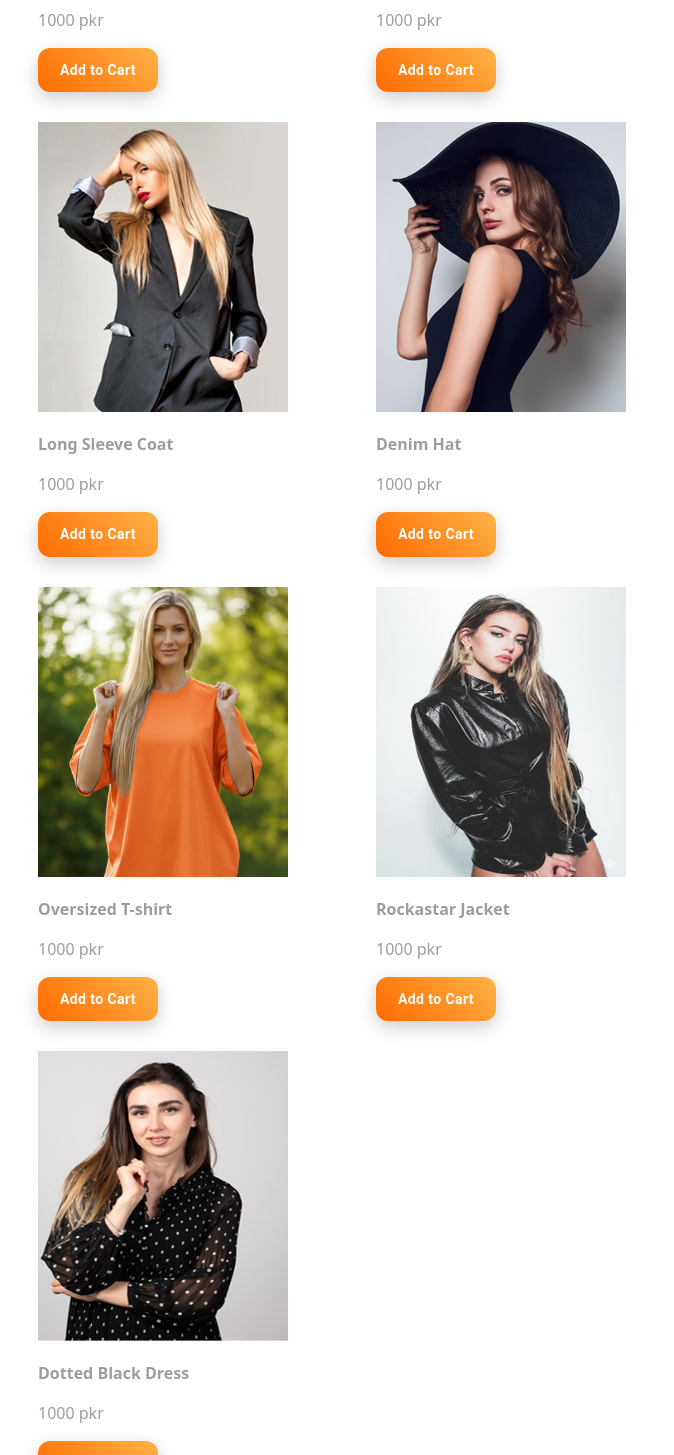
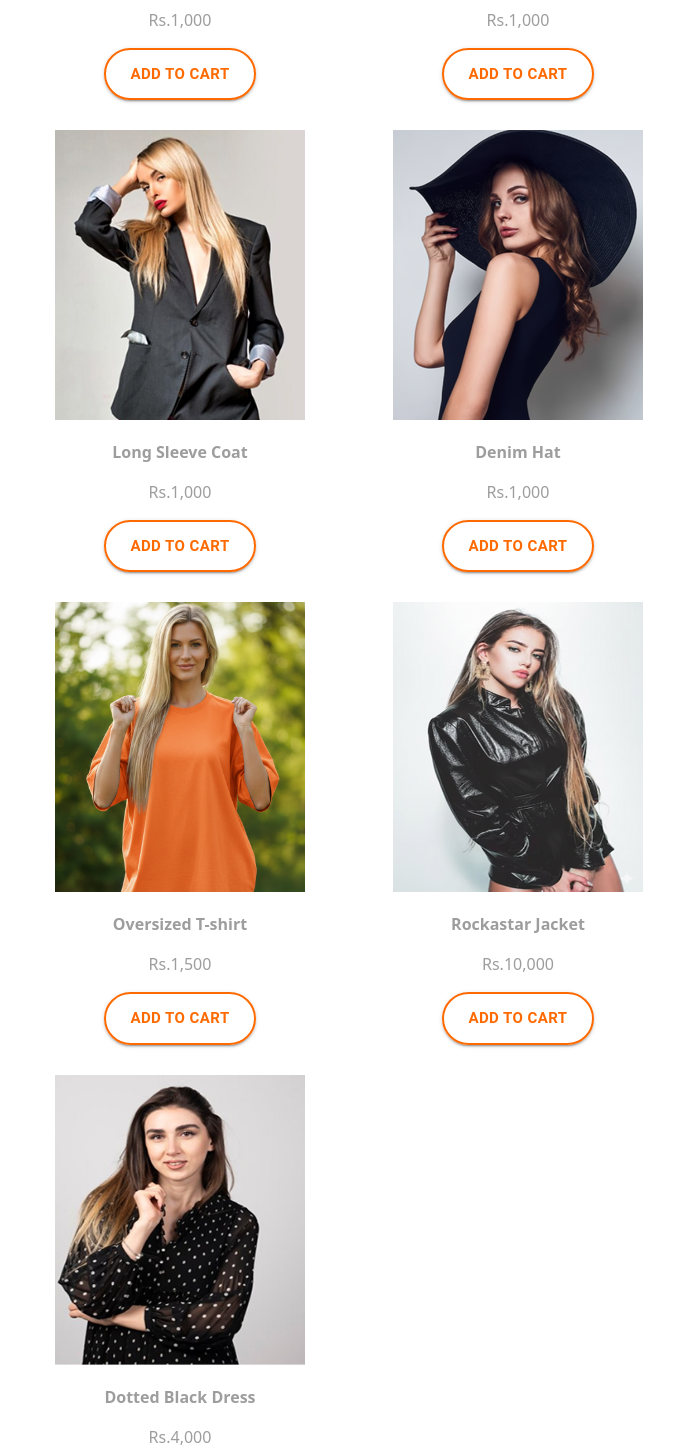
Before and after one commit to abdulrehmangull495/Arecom, a React (Vite) app: page /Shop in a window 1280 px wide. Shown: the part 1420-2875 px from the top of the page, without its empty margins (152-826 px from the left). Built offline with nearby package versions, Linux system fonts and the light colour scheme.

Commit message:
update code

```diff
--- a/src/components/Home.css
+++ b/src/components/Home.css
@@ -482,12 +482,12 @@
   width: 100%;
   font-size: 14.5px;
 }
-.camelcoatpic {
-  max-width: 270px;
+.camelcoatboy {
+  max-width: 200px;
   width: 100%;
   height: 400px;
 }
-.darkgreycoatpic {
+.darkgreycoatgirl {
   max-width: 200px;
   height: 400px;
   width: 100%;
--- a/src/components/Home.jsx
+++ b/src/components/Home.jsx
@@ -410,7 +410,7 @@ const Home = () => {
       </div>
       <div className="lastsection">
         <div>
-          <img src="camelcoat.png" className="camelcoatboy" alt="" />
+          <img src="camelcoat.png" className="camelcoatpic" alt="" />
         </div>
         <div className="subsdiv">
           <h6 className="subscribeto">Subscribe To Our Newsletter</h6>
@@ -423,7 +423,7 @@ const Home = () => {
           </div>
         </div>
         <div>
-          <img src="darkgreycoat.png" className="darkgreycoatgirl" alt="" />
+          <img src="darkgreycoat.png" className="darkgreycoatpic" alt="" />
         </div>
       </div>
 
--- a/src/components/Shop.jsx
+++ b/src/components/Shop.jsx
@@ -71,169 +71,193 @@ const Shop = () => {
           </div>
         </div>
         <div className="right">
-          <h6>Best selling</h6>
+          <h6 className="bestselling">Best selling</h6>
           <div className="imgssec">
             <div className="row">
-              <div className="col-lg-4 col-md-6 col-12">
+              <div className="col-lg-4 col-md-6 col-12 btnalldiv">
                 <img src="roundedredhat.png" alt="" />
                 <p className="imgtitle">Rounded Red Hat</p>
 
-                <p>1000 pkr</p>
-                 <Button
+                <p>Rs.1,000</p>
+                <Button
                   variant="contained"
                   sx={{
-                    background: "linear-gradient(45deg, #ff6a00, #ffb347)",
-                    color: "#fff",
-                    padding: "10px 22px",
-                    fontWeight: "bold",
-                    borderRadius: "12px",
-                    textTransform: "none",
-                    boxShadow: "0 6px 18px rgba(0,0,0,0.2)",
+                    background: "transparent",
+                    color: "#ff6a00",
+                    border: "2px solid #ff6a00",
+                    padding: "11px 24px", // Border width ki wajah se padding 1px kam ki hai
+                    fontWeight: "600",
+                    fontSize: "15px",
+                    borderRadius: "30px", // Full rounded pill-shape button
+                    cursor: "pointer",
+                    transition: "all 0.3s ease",
+
                     "&:hover": {
-                      background: "linear-gradient(45deg, #ff5a00, #ffa500)",
-                      boxShadow: "0 8px 22px rgba(0,0,0,0.3)",
+                      background: "#ff6a00",
+                      color: "#ffffff",
+                      boxShadow: "0 8px 20px rgba(255, 106, 0, 0.25)", // Soft clean glow sirf hover par
                     },
                   }}
                 >
                   Add to Cart
                 </Button>
               </div>
-              <div className="col-lg-4 col-md-6 col-12">
+              <div className="col-lg-4 col-md-6 col-12 btnalldiv">
                 <img src="LinenblendShirt.png" alt="" />
                 <p className="imgtitle">Linen-blend Shirt</p>
-                <p>1000 pkr</p>
+                <p>Rs.1,000</p>
                 <Button
                   variant="contained"
                   sx={{
-                    background: "linear-gradient(45deg, #ff6a00, #ffb347)",
-                    color: "#fff",
-                    padding: "10px 22px",
-                    fontWeight: "bold",
-                    borderRadius: "12px",
-                    textTransform: "none",
-                    boxShadow: "0 6px 18px rgba(0,0,0,0.2)",
+                    background: "transparent",
+                    color: "#ff6a00",
+                    border: "2px solid #ff6a00",
+                    padding: "11px 24px", // Border width ki wajah se padding 1px kam ki hai
+                    fontWeight: "600",
+                    fontSize: "15px",
+                    borderRadius: "30px", // Full rounded pill-shape button
+                    cursor: "pointer",
+                    transition: "all 0.3s ease",
+
                     "&:hover": {
-                      background: "linear-gradient(45deg, #ff5a00, #ffa500)",
-                      boxShadow: "0 8px 22px rgba(0,0,0,0.3)",
-                    },
-                  }}
-                >
-                  Add to Cart
-                </Button>
-
-
-              </div>
-              <div className="col-lg-4 col-md-6 col-12">
-                <img src="longsleevecoat.png" alt="" />
-                <p className="imgtitle">Long Sleeve Coat</p>
-                <p>1000 pkr</p>
-                <Button
-                  variant="contained"
-                  sx={{
-                    background: "linear-gradient(45deg, #ff6a00, #ffb347)",
-                    color: "#fff",
-                    padding: "10px 22px",
-                    fontWeight: "bold",
-                    borderRadius: "12px",
-                    textTransform: "none",
-                    boxShadow: "0 6px 18px rgba(0,0,0,0.2)",
-                    "&:hover": {
-                      background: "linear-gradient(45deg, #ff5a00, #ffa500)",
-                      boxShadow: "0 8px 22px rgba(0,0,0,0.3)",
-                    },
-                  }}
-                >
-                  Add to Cart
-                </Button>
-
-              </div>
-              <div className="col-lg-4 col-md-6 col-12">
-                <img src="denimhat.png" alt="" />
-                <p className="imgtitle">Denim Hat</p>
-                <p>1000 pkr</p>
-                <Button
-                  variant="contained"
-                  sx={{
-                    background: "linear-gradient(45deg, #ff6a00, #ffb347)",
-                    color: "#fff",
-                    padding: "10px 22px",
-                    fontWeight: "bold",
-                    borderRadius: "12px",
-                    textTransform: "none",
-                    boxShadow: "0 6px 18px rgba(0,0,0,0.2)",
-                    "&:hover": {
-                      background: "linear-gradient(45deg, #ff5a00, #ffa500)",
-                      boxShadow: "0 8px 22px rgba(0,0,0,0.3)",
-                    },
-                  }}
-                >
-                  Add to Cart
-                </Button>
-
-              </div>
-              <div className="col-lg-4 col-md-6 col-12">
-                <img src="oversizedtshirt.png" alt="" />
-                <p className="imgtitle">Oversized T-shirt</p>
-                <p>1000 pkr</p>
-                <Button
-                  variant="contained"
-                  sx={{
-                    background: "linear-gradient(45deg, #ff6a00, #ffb347)",
-                    color: "#fff",
-                    padding: "10px 22px",
-                    fontWeight: "bold",
-                    borderRadius: "12px",
-                    textTransform: "none",
-                    boxShadow: "0 6px 18px rgba(0,0,0,0.2)",
-                    "&:hover": {
-                      background: "linear-gradient(45deg, #ff5a00, #ffa500)",
-                      boxShadow: "0 8px 22px rgba(0,0,0,0.3)",
+                      background: "#ff6a00",
+                      color: "#ffffff",
+                      boxShadow: "0 8px 20px rgba(255, 106, 0, 0.25)", // Soft clean glow sirf hover par
                     },
                   }}
                 >
                   Add to Cart
                 </Button>
               </div>
-              <div className="col-lg-4 col-md-6 col-12">
-                <img src="rockstarjacket.png" alt="" />
-                <p className="imgtitle">Rockastar Jacket</p>
-                <p>1000 pkr</p>
+              <div className="col-lg-4 col-md-6 col-12 btnalldiv">
+                <img src="longsleevecoat.png" alt="" />
+                <p className="imgtitle">Long Sleeve Coat</p>
+                <p>Rs.1,000</p>
                 <Button
                   variant="contained"
                   sx={{
-                    background: "linear-gradient(45deg, #ff6a00, #ffb347)",
-                    color: "#fff",
-                    padding: "10px 22px",
-                    fontWeight: "bold",
-                    borderRadius: "12px",
-                    textTransform: "none",
-                    boxShadow: "0 6px 18px rgba(0,0,0,0.2)",
+                    background: "transparent",
+                    color: "#ff6a00",
+                    border: "2px solid #ff6a00",
+                    padding: "11px 24px", // Border width ki wajah se padding 1px kam ki hai
+                    fontWeight: "600",
+                    fontSize: "15px",
+                    borderRadius: "30px", // Full rounded pill-shape button
+                    cursor: "pointer",
+                    transition: "all 0.3s ease",
+
                     "&:hover": {
-                      background: "linear-gradient(45deg, #ff5a00, #ffa500)",
-                      boxShadow: "0 8px 22px rgba(0,0,0,0.3)",
+                      background: "#ff6a00",
+                      color: "#ffffff",
+                      boxShadow: "0 8px 20px rgba(255, 106, 0, 0.25)", // Soft clean glow sirf hover par
                     },
                   }}
                 >
                   Add to Cart
                 </Button>
               </div>
-              <div className="col-lg-4 col-md-6 col-12">
-                <img src="dottedblackdress.png" alt="" />
-                <p className="imgtitle">Dotted Black Dress</p>
-                <p>1000 pkr</p>
+              <div className="col-lg-4 col-md-6 col-12 btnalldiv">
+                <img src="denimhat.png" alt="" />
+                <p className="imgtitle">Denim Hat</p>
+                <p>Rs.1,000</p>
                 <Button
                   variant="contained"
                   sx={{
-                    background: "linear-gradient(45deg, #ff6a00, #ffb347)",
-                    color: "#fff",
-                    padding: "10px 22px",
-                    fontWeight: "bold",
-                    borderRadius: "12px",
-                    textTransform: "none",
-                    boxShadow: "0 6px 18px rgba(0,0,0,0.2)",
+                    background: "transparent",
+                    color: "#ff6a00",
+                    border: "2px solid #ff6a00",
+                    padding: "11px 24px", // Border width ki wajah se padding 1px kam ki hai
+                    fontWeight: "600",
+                    fontSize: "15px",
+                    borderRadius: "30px", // Full rounded pill-shape button
+                    cursor: "pointer",
+                    transition: "all 0.3s ease",
+
                     "&:hover": {
-                      background: "linear-gradient(45deg, #ff5a00, #ffa500)",
-                      boxShadow: "0 8px 22px rgba(0,0,0,0.3)",
+                      background: "#ff6a00",
+                      color: "#ffffff",
+                      boxShadow: "0 8px 20px rgba(255, 106, 0, 0.25)", // Soft clean glow sirf hover par
+                    },
+                  }}
+                >
+                  Add to Cart
+                </Button>
+              </div>
+              <div className="col-lg-4 col-md-6 col-12 btnalldiv">
+                <img src="oversizedtshirt.png" alt="" />
+                <p className="imgtitle">Oversized T-shirt</p>
+                <p>Rs.1,500</p>
+                <Button
+                  variant="contained"
+                  sx={{
+                    background: "transparent",
+                    color: "#ff6a00",
+                    border: "2px solid #ff6a00",
+                    padding: "11px 24px", // Border width ki wajah se padding 1px kam ki hai
+                    fontWeight: "600",
+                    fontSize: "15px",
+                    borderRadius: "30px", // Full rounded pill-shape button
+                    cursor: "pointer",
+                    transition: "all 0.3s ease",
+
+                    "&:hover": {
+                      background: "#ff6a00",
+                      color: "#ffffff",
+                      boxShadow: "0 8px 20px rgba(255, 106, 0, 0.25)", // Soft clean glow sirf hover par
+                    },
+                  }}
+                >
+                  Add to Cart
+                </Button>
+              </div>
+              <div className="col-lg-4 col-md-6 col-12 btnalldiv">
+                <img src="rockstarjacket.png" alt="" />
+                <p className="imgtitle">Rockastar Jacket</p>
+                <p>Rs.10,000</p>
+                <Button
+                  variant="contained"
+                  sx={{
+                    background: "transparent",
+                    color: "#ff6a00",
+                    border: "2px solid #ff6a00",
+                    padding: "11px 24px", // Border width ki wajah se padding 1px kam ki hai
+                    fontWeight: "600",
+                    fontSize: "15px",
+                    borderRadius: "30px", // Full rounded pill-shape button
+                    cursor: "pointer",
+                    transition: "all 0.3s ease",
+
+                    "&:hover": {
+                      background: "#ff6a00",
+                      color: "#ffffff",
+                      boxShadow: "0 8px 20px rgba(255, 106, 0, 0.25)", // Soft clean glow sirf hover par
+                    },
+                  }}
+                >
+                  Add to Cart
+                </Button>
+              </div>
+              <div className="col-lg-4 col-md-6 col-12 btnalldiv">
+                <img src="dottedblackdress.png" alt="" />
+                <p className="imgtitle">Dotted Black Dress</p>
+                <p>Rs.4,000</p>
+                <Button
+                  variant="contained"
+                  sx={{
+                    background: "transparent",
+                    color: "#ff6a00",
+                    border: "2px solid #ff6a00",
+                    padding: "11px 24px", // Border width ki wajah se padding 1px kam ki hai
+                    fontWeight: "600",
+                    fontSize: "15px",
+                    borderRadius: "30px", // Full rounded pill-shape button
+                    cursor: "pointer",
+                    transition: "all 0.3s ease",
+
+                    "&:hover": {
+                      background: "#ff6a00",
+                      color: "#ffffff",
+                      boxShadow: "0 8px 20px rgba(255, 106, 0, 0.25)", // Soft clean glow sirf hover par
                     },
                   }}
                 >
@@ -331,7 +355,7 @@ const Shop = () => {
         <div className="subsdiv">
           <h6 className="subscribeto">Subscribe To Our Newsletter</h6>
           <p className="getthe">
-           Be the first to know about new products, offers and discounts.
+            Be the first to know about new products, offers and discounts.
           </p>
           <p>abdulrehmangull495@gmail.com</p>
           <div>
@@ -362,7 +386,7 @@ const Shop = () => {
         </div>
       </footer> */}
 
-      <Footer/>
+      <Footer />
     </>
   );
 };
--- a/src/components/Signin.css
+++ b/src/components/Signin.css
@@ -198,5 +198,9 @@
     text-align: center;
      border-radius: 10px
 }
-
+    .leftsignupsideimg{
+    max-width: 500px;
+    width: 100%;
+    height: 300px;
 }
+}
--- a/src/components/Signup.css
+++ b/src/components/Signup.css
@@ -228,6 +228,11 @@ text-decoration: none;
 
 }
 
+.leftsignupsideimg{
+    max-width: 500px;
+    width: 100%;
+    height: 300px;
+}
 
 
 
--- a/src/components/checkout.css
+++ b/src/components/checkout.css
@@ -645,11 +645,12 @@ margin-top: 30px;
 
 @media (min-width:150px) and (max-width:525px) {
     .left{
-    max-width: 400px;
+    max-width: 300px;
     width: 100%;
     height: 1000px;
-    margin: 3px;
+    /* margin: 3px; */
     border: 2px solid black;
+    margin: 0 auto;
 }
 
 .leftcontent{
--- a/src/components/header.css
+++ b/src/components/header.css
@@ -68,7 +68,7 @@ body.dark a {
 }
 
 /* ================= MOBILE ================= */
-@media (max-width: 768px) {
+@media (max-width: 991px) {
   body.dark a {
   color: black;
 }
--- a/src/components/shop.css
+++ b/src/components/shop.css
@@ -87,11 +87,26 @@ nav ul li a {
   color: rgb(0, 0, 0);
   padding-bottom: 10px;
 }
+
+.btnalldiv{
+    display: flex;
+    justify-content: center;
+    align-items: center;
+    flex-direction: column;
+  }
 .box span {
   border: 1px solid gray;
   margin: 10px;
   padding: 12px;
   cursor: pointer;
+}
+.box span:hover{
+  border: 1px solid gray;
+  margin: 10px;
+  padding: 12px;
+  cursor: pointer;
+  background-color: #000000;
+  color: white;
 }
 .prices p {
   margin-top: 10px;
@@ -128,6 +143,15 @@ nav ul li a {
   border-radius: 5px;
   cursor: pointer;
   color: rgb(88, 88, 88);
+}
+.tagsdiv span:hover{
+  background: #000000;
+  color: white;
+  padding: 5px 10px;
+  border-radius: 5px;
+  cursor: pointer;
+  font-weight: 500;
+  /* color: rgb(88, 88, 88); */
 }
 .right {
   max-width: 900px;
@@ -387,7 +411,7 @@ nav ul li a {
   font-size: 14.5px;
 }
 .camelcoatpic {
-  max-width: 270px;
+  max-width: 5000px;
   width: 100%;
   height: 400px;
 }
@@ -460,7 +484,9 @@ nav ul li a {
     width: 100%;
     padding-left: 50px;
     padding-top: 30px;
-  }
+    margin-bottom: 300px;
+  }
+
   .leftrightdiv {
     display: flex;
     justify-content: center;
@@ -526,6 +552,15 @@ nav ul li a {
   }
   .imgtitle {
     font-weight: 700;
+  }
+  .bestselling{
+    text-align: center;
+  }
+  .btnalldiv{
+    display: flex;
+    justify-content: center;
+    align-items: center;
+    flex-direction: column;
   }
   .itsmypeakysection {
     display: flex;
```
Also changed, not shown: src/components/Confirmation.css (+8 -0 lines), src/components/Forget.css (+8 -0 lines), src/components/contactus.css (+10 -0 lines).
